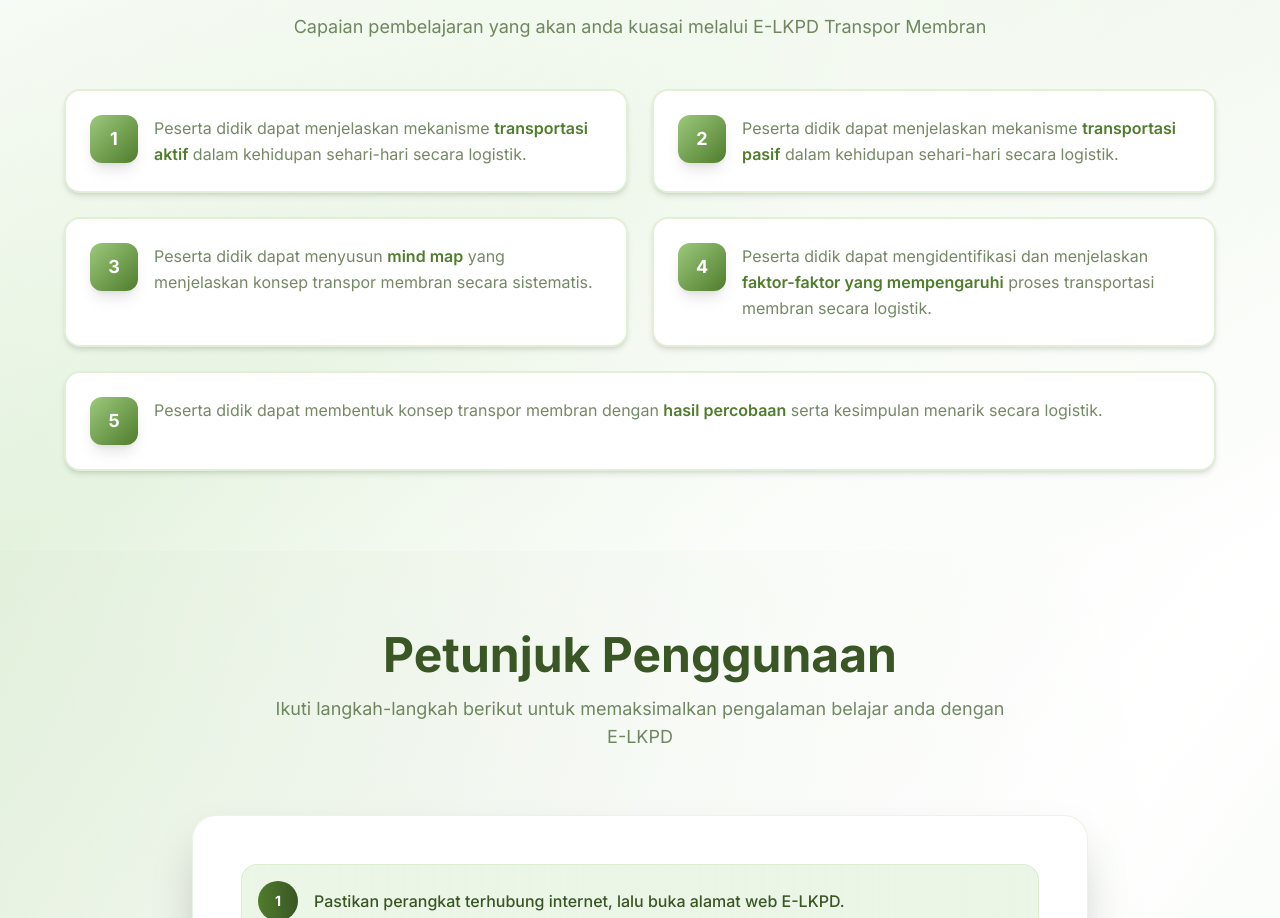
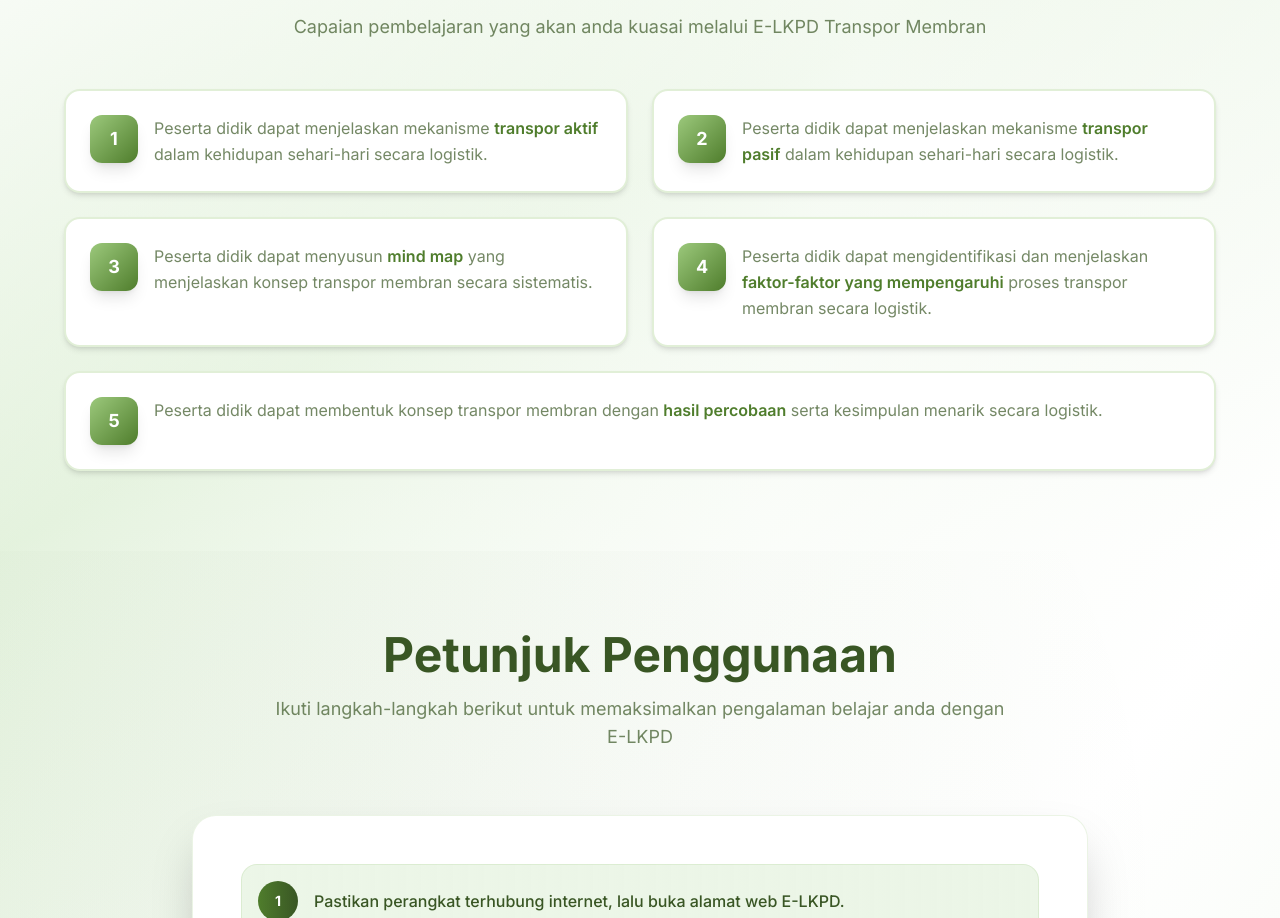
Before and after one commit to Ga2ng/elkpd-web, a Next.js app: page / in a window 1280 px wide. Shown: the part 1905-2823 px from the top of the page. Built offline with nearby package versions, Linux system fonts and the light colour scheme.

Commit message:
feat: implement landing page with header section and expandable preface content

```diff
--- a/src/app/page.tsx
+++ b/src/app/page.tsx
@@ -263,7 +263,7 @@ export default function Page() {
                 </div>
                 <div className="flex-1">
                   <p className="text-elkpd-1/70 leading-relaxed">
-                    Peserta didik dapat menjelaskan mekanisme <span className="font-semibold text-elkpd-2">transportasi aktif</span> dalam kehidupan sehari-hari secara logistik.
+                    Peserta didik dapat menjelaskan mekanisme <span className="font-semibold text-elkpd-2">transpor aktif</span> dalam kehidupan sehari-hari secara logistik.
                   </p>
                 </div>
               </div>
@@ -277,7 +277,7 @@ export default function Page() {
                 </div>
                 <div className="flex-1">
                   <p className="text-elkpd-1/70 leading-relaxed">
-                    Peserta didik dapat menjelaskan mekanisme <span className="font-semibold text-elkpd-2">transportasi pasif</span> dalam kehidupan sehari-hari secara logistik.
+                    Peserta didik dapat menjelaskan mekanisme <span className="font-semibold text-elkpd-2">transpor pasif</span> dalam kehidupan sehari-hari secara logistik.
                   </p>
                 </div>
               </div>
@@ -305,7 +305,7 @@ export default function Page() {
                 </div>
                 <div className="flex-1">
                   <p className="text-elkpd-1/70 leading-relaxed">
-                    Peserta didik dapat mengidentifikasi dan menjelaskan <span className="font-semibold text-elkpd-2">faktor-faktor yang mempengaruhi</span> proses transportasi membran secara logistik.
+                    Peserta didik dapat mengidentifikasi dan menjelaskan <span className="font-semibold text-elkpd-2">faktor-faktor yang mempengaruhi</span> proses transpor membran secara logistik.
                   </p>
                 </div>
               </div>
```
